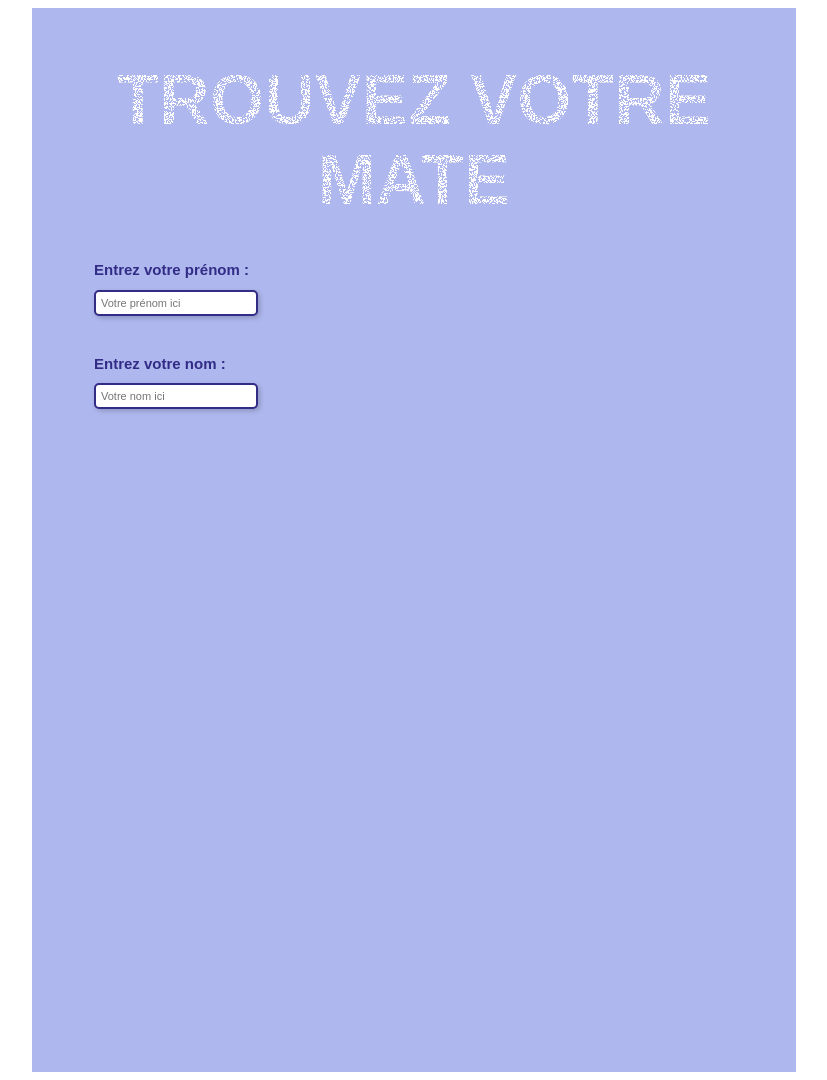
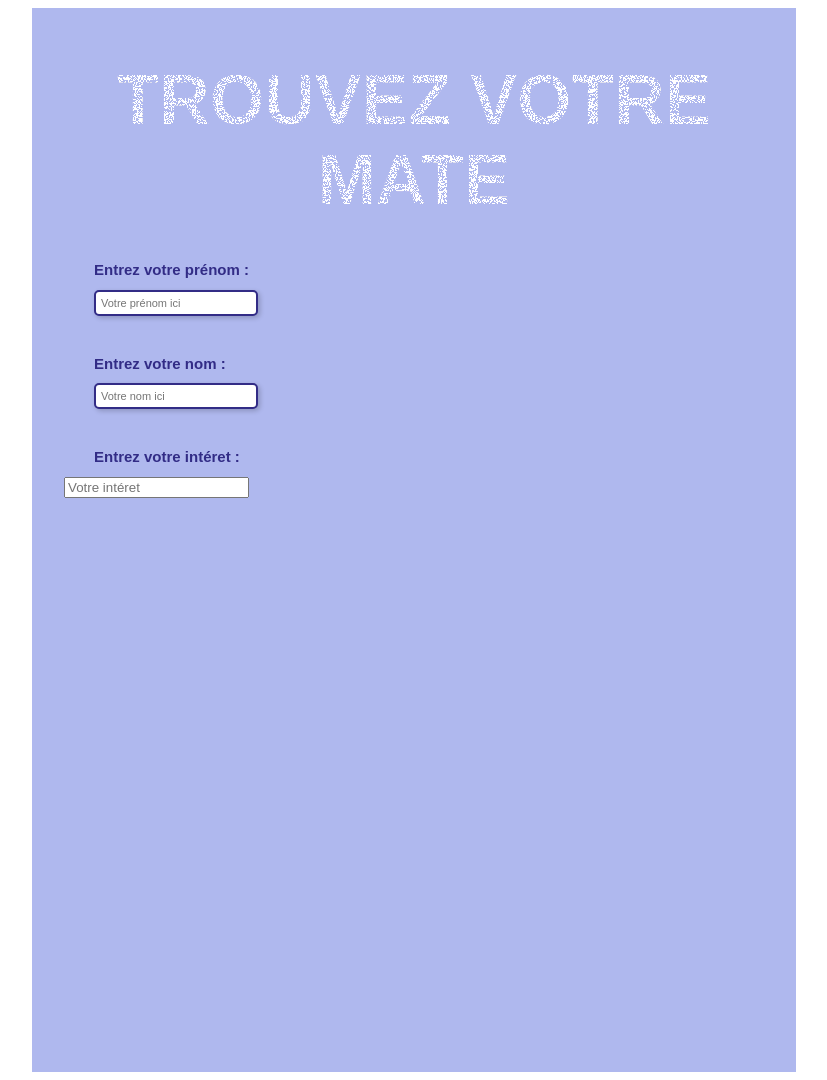
Before and after one commit to Eudo08/2024_2025__lndb_proximite, a Flask app: page / in a window 1280 px wide. Shown: the whole page, without its empty margins (226-1053 px from the left). Run offline with Flask 3, Linux system fonts and the light colour scheme.

Commit message:
Update index.html

```diff
--- a/interface/templates/index.html
+++ b/interface/templates/index.html
@@ -24,6 +24,9 @@
         <br>
         <p class="entry">Entrez votre nom :</p>
         <input type="text" class="input-entry" placeholder="Votre nom ici">
+        <br>
+        <p class="entry">Entrez votre intéret :</p>
+        <input type="text" class="input-menu" placeholder="Votre intéret">
 
     </div>
 
```
